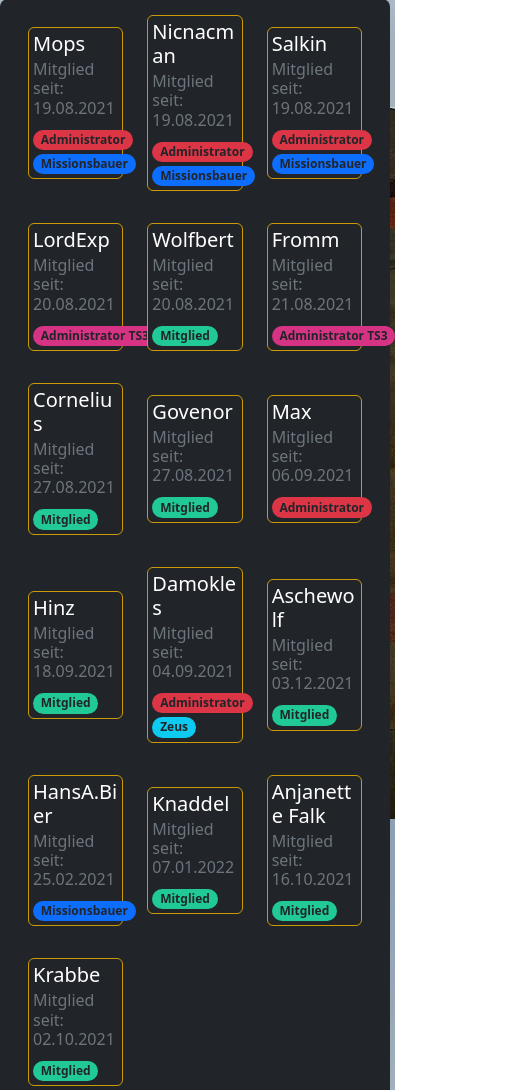
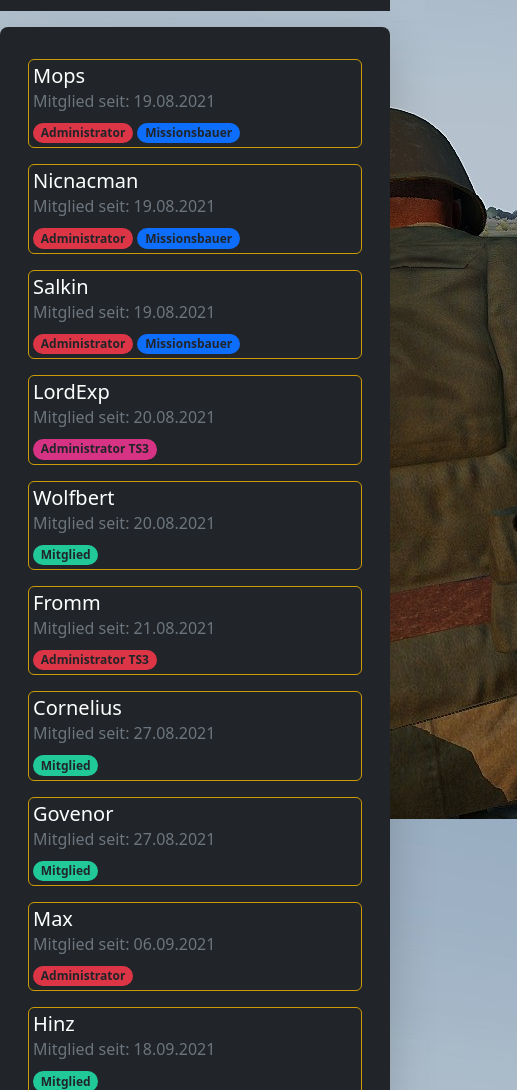
Before and after one commit to Scarylaggy/KdoH, a website built with Parcel: page src/members.html in a window 390 px wide. Shown: the part 261-1351 px from the top of the page, 517 px wide, since content can reach past the window. Built offline with nearby package versions, Linux system fonts and the light colour scheme.

Commit message:
redone a lot of scss to make it more simple

```diff
--- /dev/null
+++ b/src/assets/scss/global.scss
@@ -0,0 +1,7 @@
+.content-container {
+    @extend .container-xxl;
+    @extend .my-3;
+    @extend .text-bg-dark;
+    @extend .rounded-3;
+    @extend .shadow-lg;
+}
--- /dev/null
+++ b/src/assets/scss/member.scss
@@ -0,0 +1,49 @@
+.member-card-col {
+    @extend .col-lg-4;
+    @extend .col-md-6;
+    @extend .mt-3
+}
+
+.member-card {
+    @extend .card;
+    @extend .text-bg-dark;
+    @extend .border;
+    @extend .border-primary;
+}
+
+.member-card-subtitle {
+    @extend .card-subtitle;
+    @extend .mb-2;
+    @extend .text-muted;
+}
+
+.badge-base {
+    @extend .badge;
+    @extend .rounded-pill;
+    @extend .text-dark;
+}
+
+.badge-member {
+    @extend .badge-base;
+    @extend .bg-member;
+}
+
+.badge-admin {
+    @extend .badge-base;
+    @extend .bg-admin;
+}
+
+.badge-admin-ts {
+    @extend .badge-base;
+    @extend .bg-admin-ts;
+}
+
+.badge-missionbuilder {
+    @extend .badge-base;
+    @extend .bg-missionbuilder;
+}
+
+.badge-zeus {
+    @extend .badge-base;
+    @extend .bg-zeus;
+}
--- a/src/members.html
+++ b/src/members.html
@@ -13,12 +13,11 @@
       <img
         src="assets/img/anw.webp"
         class="rounded mx-auto d-block"
-        alt="..."
+        alt="Make Arma not War; fuck russia"
       />
     </div>
     <header>
-      <nav class="navbar navbar-dark bg-dark justify-content-center">
-        <div class="d-flex justify-content-center p-3 text-bg-dark">
+      <nav class="nav-wrapper">
         <ul class="nav nav-tabs">
           <li class="nav-item">
             <a
@@ -32,241 +31,158 @@
             <a href="entry.html" class="nav-link text-primary">Teilnehmen</a>
           </li>
           <li class="nav-item">
-              <a href="members.html" class="nav-link text-primary"
-                >Mitglieder</a
-              >
+            <a href="members.html" class="nav-link text-primary">Mitglieder</a>
           </li>
         </ul>
-        </div>
       </nav>
     </header>
-    <div class="container-xxl my-3 text-bg-dark rounded-3 shadow-lg">
+    <div class="content-container">
       <div class="row p-3 pe-lg-0 pt-lg-8 align-items-center">
-        <div class="col-4">
-          <div class="card text-bg-dark border border-primary">
-            <div class="car-body p-1">
+        <div class="member-card-col">
+          <div class="member-card">
+            <div class="card-body p-1">
               <h5 class="card-title">Mops</h5>
-              <h6 class="card-subtitle mb-2 text-muted">
-                Mitglied seit: 19.08.2021
-              </h6>
-              <span class="badge rounded-pill bg-admin text-dark"
-                >Administrator</span
-              >
-              <span class="badge rounded-pill bg-missionbuilder text-dark"
-                >Missionsbauer</span
-              >
+              <h6 class="member-card-subtitle">Mitglied seit: 19.08.2021</h6>
+              <span class="badge-admin">Administrator</span>
+              <span class="badge-missionbuilder">Missionsbauer</span>
             </div>
           </div>
         </div>
-        <div class="col-4">
-          <div class="card text-bg-dark border border-primary">
-            <div class="car-body p-1">
+        <div class="member-card-col">
+          <div class="member-card">
+            <div class="card-body p-1">
               <h5 class="card-title">Nicnacman</h5>
-              <h6 class="card-subtitle mb-2 text-muted">
-                Mitglied seit: 19.08.2021
-              </h6>
-              <span class="badge rounded-pill bg-admin text-dark"
-                >Administrator</span
-              >
-              <span class="badge rounded-pill bg-missionbuilder text-dark"
-                >Missionsbauer</span
-              >
+              <h6 class="member-card-subtitle">Mitglied seit: 19.08.2021</h6>
+              <span class="badge-admin">Administrator</span>
+              <span class="badge-missionbuilder">Missionsbauer</span>
             </div>
           </div>
         </div>
-        <div class="col-4">
-          <div class="card text-bg-dark border border-primary">
-            <div class="car-body p-1">
+        <div class="member-card-col">
+          <div class="member-card">
+            <div class="card-body p-1">
               <h5 class="card-title">Salkin</h5>
-              <h6 class="card-subtitle mb-2 text-muted">
-                Mitglied seit: 19.08.2021
-              </h6>
-              <span class="badge rounded-pill bg-admin text-dark"
-                >Administrator</span
-              >
-              <span class="badge rounded-pill bg-missionbuilder text-dark"
-                >Missionsbauer</span
-              >
+              <h6 class="member-card-subtitle">Mitglied seit: 19.08.2021</h6>
+              <span class="badge-admin">Administrator</span>
+              <span class="badge-missionbuilder">Missionsbauer</span>
             </div>
           </div>
         </div>
-      </div>
-      <div class="row p-3 pe-lg-0 pt-lg-8 align-items-center">
-        <div class="col-4">
-          <div class="card text-bg-dark border border-primary">
-            <div class="car-body p-1">
+        <div class="member-card-col">
+          <div class="member-card">
+            <div class="card-body p-1">
               <h5 class="card-title">LordExp</h5>
-              <h6 class="card-subtitle mb-2 text-muted">
-                Mitglied seit: 20.08.2021
-              </h6>
-              <span class="badge rounded-pill bg-admin-ts text-dark"
-                >Administrator TS3</span
-              >
+              <h6 class="member-card-subtitle">Mitglied seit: 20.08.2021</h6>
+              <span class="badge-admin-ts">Administrator TS3</span>
             </div>
           </div>
         </div>
-        <div class="col-4">
-          <div class="card text-bg-dark border border-primary">
-            <div class="car-body p-1">
+        <div class="member-card-col">
+          <div class="member-card">
+            <div class="card-body p-1">
               <h5 class="card-title">Wolfbert</h5>
-              <h6 class="card-subtitle mb-2 text-muted">
-                Mitglied seit: 20.08.2021
-              </h6>
-              <span class="badge rounded-pill bg-member text-dark"
-                >Mitglied</span
-              >
+              <h6 class="member-card-subtitle">Mitglied seit: 20.08.2021</h6>
+              <span class="badge-member">Mitglied</span>
             </div>
           </div>
         </div>
-        <div class="col-4">
-          <div class="card text-bg-dark border border-primary">
-            <div class="car-body p-1">
+        <div class="member-card-col">
+          <div class="member-card">
+            <div class="card-body p-1">
               <h5 class="card-title">Fromm</h5>
-              <h6 class="card-subtitle mb-2 text-muted">
-                Mitglied seit: 21.08.2021
-              </h6>
-              <span class="badge rounded-pill bg-admin-ts text-dark"
-                >Administrator TS3</span
-              >
+              <h6 class="member-card-subtitle">Mitglied seit: 21.08.2021</h6>
+              <span class="badge-admin">Administrator TS3</span>
             </div>
           </div>
         </div>
-      </div>
-      <div class="row p-3 pe-lg-0 pt-lg-8 align-items-center">
-        <div class="col-4">
-          <div class="card text-bg-dark border border-primary">
-            <div class="car-body p-1">
+        <div class="member-card-col">
+          <div class="member-card">
+            <div class="card-body p-1">
               <h5 class="card-title">Cornelius</h5>
-              <h6 class="card-subtitle mb-2 text-muted">
-                Mitglied seit: 27.08.2021
-              </h6>
-              <span class="badge rounded-pill bg-member text-dark"
-                >Mitglied</span
-              >
+              <h6 class="member-card-subtitle">Mitglied seit: 27.08.2021</h6>
+              <span class="badge-member">Mitglied</span>
             </div>
           </div>
         </div>
-        <div class="col-4">
-          <div class="card text-bg-dark border border-primary">
-            <div class="car-body p-1">
+        <div class="member-card-col">
+          <div class="member-card">
+            <div class="card-body p-1">
               <h5 class="card-title">Govenor</h5>
-              <h6 class="card-subtitle mb-2 text-muted">
-                Mitglied seit: 27.08.2021
-              </h6>
-              <span class="badge rounded-pill bg-member text-dark"
-                >Mitglied</span
-              >
+              <h6 class="member-card-subtitle">Mitglied seit: 27.08.2021</h6>
+              <span class="badge-member">Mitglied</span>
             </div>
           </div>
         </div>
-        <div class="col-4">
-          <div class="card text-bg-dark border border-primary">
-            <div class="car-body p-1">
+        <div class="member-card-col">
+          <div class="member-card">
+            <div class="card-body p-1">
               <h5 class="card-title">Max</h5>
-              <h6 class="card-subtitle mb-2 text-muted">
-                Mitglied seit: 06.09.2021
-              </h6>
-              <span class="badge rounded-pill bg-admin text-dark"
-                >Administrator</span
-              >
+              <h6 class="member-card-subtitle">Mitglied seit: 06.09.2021</h6>
+              <span class="badge-admin">Administrator</span>
             </div>
           </div>
         </div>
-      </div>
-      <div class="row p-3 pe-lg-0 pt-lg-8 align-items-center">
-        <div class="col-4">
-          <div class="card text-bg-dark border border-primary">
-            <div class="car-body p-1">
+        <div class="member-card-col">
+          <div class="member-card">
+            <div class="card-body p-1">
               <h5 class="card-title">Hinz</h5>
-              <h6 class="card-subtitle mb-2 text-muted">
-                Mitglied seit: 18.09.2021
-              </h6>
-              <span class="badge rounded-pill bg-member text-dark"
-                >Mitglied</span
-              >
+              <h6 class="member-card-subtitle">Mitglied seit: 18.09.2021</h6>
+              <span class="badge-member">Mitglied</span>
             </div>
           </div>
         </div>
-        <div class="col-4">
-          <div class="card text-bg-dark border border-primary">
-            <div class="car-body p-1">
+        <div class="member-card-col">
+          <div class="member-card">
+            <div class="card-body p-1">
               <h5 class="card-title">Damokles</h5>
-              <h6 class="card-subtitle mb-2 text-muted">
-                Mitglied seit: 04.09.2021
-              </h6>
-              <span class="badge rounded-pill bg-admin text-dark"
-                >Administrator</span
-              >
-              <span class="badge rounded-pill bg-zeus text-dark">Zeus</span>
+              <h6 class="member-card-subtitle">Mitglied seit: 04.09.2021</h6>
+              <span class="badge-admin">Administrator</span>
+              <span class="badge-zeus">Zeus</span>
             </div>
           </div>
         </div>
-        <div class="col-4">
-          <div class="card text-bg-dark border border-primary">
-            <div class="car-body p-1">
+        <div class="member-card-col">
+          <div class="member-card">
+            <div class="card-body p-1">
               <h5 class="card-title">Aschewolf</h5>
-              <h6 class="card-subtitle mb-2 text-muted">
-                Mitglied seit: 03.12.2021
-              </h6>
-              <span class="badge rounded-pill bg-member text-dark"
-                >Mitglied</span
-              >
+              <h6 class="member-card-subtitle">Mitglied seit: 03.12.2021</h6>
+              <span class="badge-member">Mitglied</span>
             </div>
           </div>
         </div>
-      </div>
-      <div class="row p-3 pe-lg-0 pt-lg-8 align-items-center">
-        <div class="col-4">
-          <div class="card text-bg-dark border border-primary">
-            <div class="car-body p-1">
+        <div class="member-card-col">
+          <div class="member-card">
+            <div class="card-body p-1">
               <h5 class="card-title">HansA.Bier</h5>
-              <h6 class="card-subtitle mb-2 text-muted">
-                Mitglied seit: 25.02.2021
-              </h6>
-              <span class="badge rounded-pill bg-missionbuilder text-dark"
-                >Missionsbauer</span
-              >
+              <h6 class="member-card-subtitle">Mitglied seit: 25.02.2021</h6>
+              <span class="badge-missionbuilder">Missionsbauer</span>
             </div>
           </div>
         </div>
-        <div class="col-4">
-          <div class="card text-bg-dark border border-primary">
-            <div class="car-body p-1">
+        <div class="member-card-col">
+          <div class="member-card">
+            <div class="card-body p-1">
               <h5 class="card-title">Knaddel</h5>
-              <h6 class="card-subtitle mb-2 text-muted">
-                Mitglied seit: 07.01.2022
-              </h6>
-              <span class="badge rounded-pill bg-member text-dark"
-                >Mitglied</span
-              >
+              <h6 class="member-card-subtitle">Mitglied seit: 07.01.2022</h6>
+              <span class="badge-member">Mitglied</span>
             </div>
           </div>
         </div>
-        <div class="col-4">
-          <div class="card text-bg-dark border border-primary">
-            <div class="car-body p-1">
+        <div class="member-card-col">
+          <div class="member-card">
+            <div class="card-body p-1">
               <h5 class="card-title">Anjanette Falk</h5>
-              <h6 class="card-subtitle mb-2 text-muted">
-                Mitglied seit: 16.10.2021
-              </h6>
-              <span class="badge rounded-pill bg-member text-dark"
-                >Mitglied</span
-              >
+              <h6 class="member-card-subtitle">Mitglied seit: 16.10.2021</h6>
+              <span class="badge-member">Mitglied</span>
             </div>
           </div>
         </div>
-      </div>
-      <div class="row p-3 pe-lg-0 pt-lg-8 align-items-center">
-        <div class="col-4">
-          <div class="card text-bg-dark border border-primary">
-            <div class="car-body p-1">
+        <div class="member-card-col">
+          <div class="member-card">
+            <div class="card-body p-1">
               <h5 class="card-title">Krabbe</h5>
-              <h6 class="card-subtitle mb-2 text-muted">
-                Mitglied seit: 02.10.2021
-              </h6>
-              <span class="badge rounded-pill bg-member text-dark"
-                >Mitglied</span
-              >
+              <h6 class="member-card-subtitle">Mitglied seit: 02.10.2021</h6>
+              <span class="badge-member">Mitglied</span>
             </div>
           </div>
         </div>
```
Also changed, not shown: src/assets/scss/main.scss (+4 -9 lines), src/assets/scss/nav.scss (added, +8 -0 lines), src/entry.html (+8 -10 lines), src/index.html (+6 -10 lines). Lines whose indentation alone changed are shown as unchanged.
